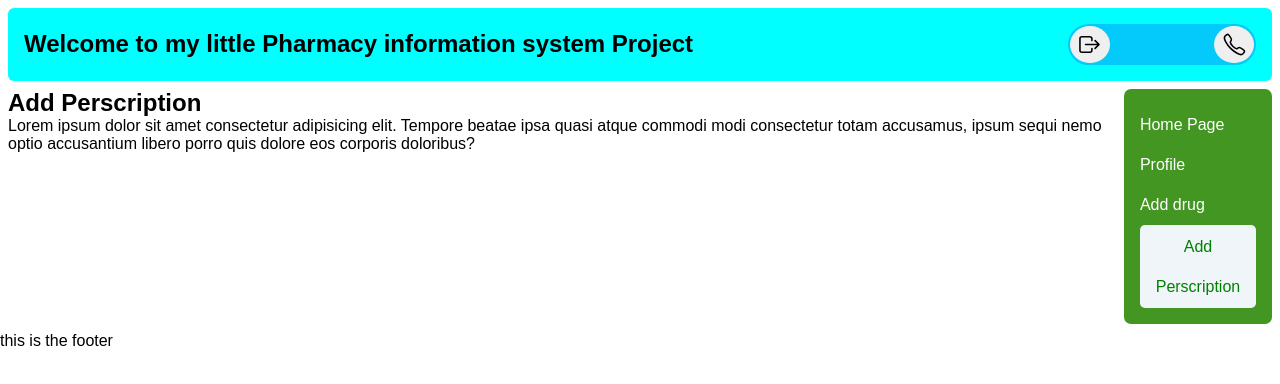
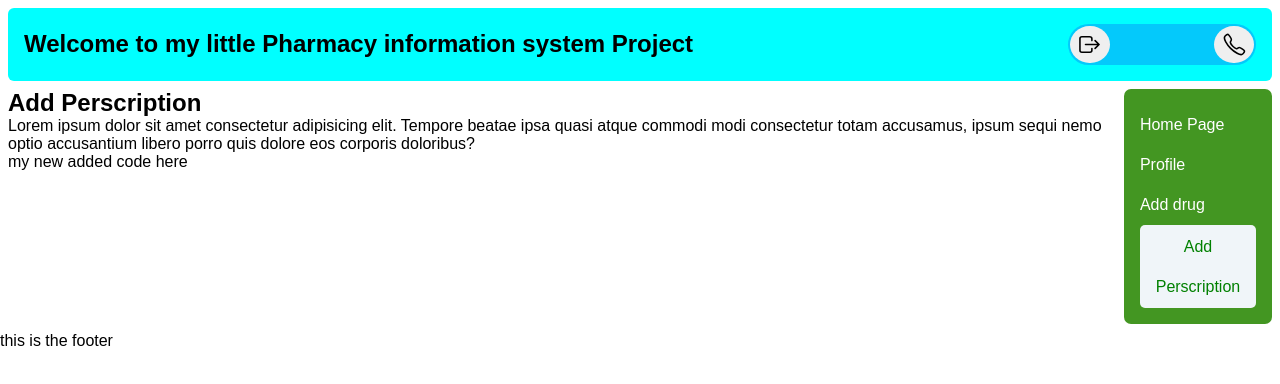
Before and after one commit to Alimateee/PIS-Pharmacy-information-System-, a React (Vite) app: page / in a window 1280 px wide. Both pictures are taken after a click on the item "Add Perscription". Shown: the top 384 px of the page. Built offline with nearby package versions, Linux system fonts and the light colour scheme.

Commit message:
Update addPerscription.tsx
this update is by Raven

```diff
--- a/src/Project/MainContent/Sidebar/addPerscription.tsx
+++ b/src/Project/MainContent/Sidebar/addPerscription.tsx
@@ -3,6 +3,7 @@ export default function AddPerscription() {
         <>
              <h2>Add Perscription</h2>
              <div>Lorem ipsum dolor sit amet consectetur adipisicing elit. Tempore beatae ipsa quasi atque commodi modi consectetur totam accusamus, ipsum sequi nemo optio accusantium libero porro quis dolore eos corporis doloribus?</div>
+            <div>my new added code here</div>
         </>
     )
 }
```
